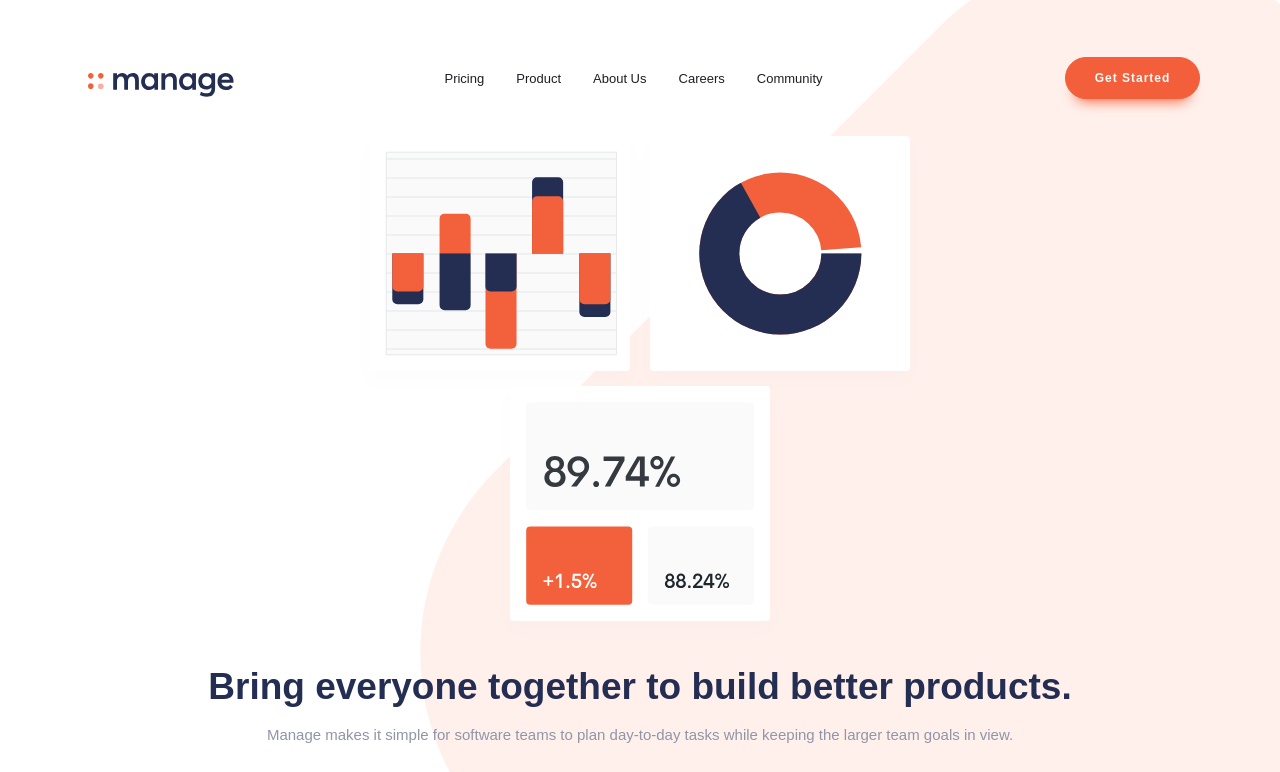
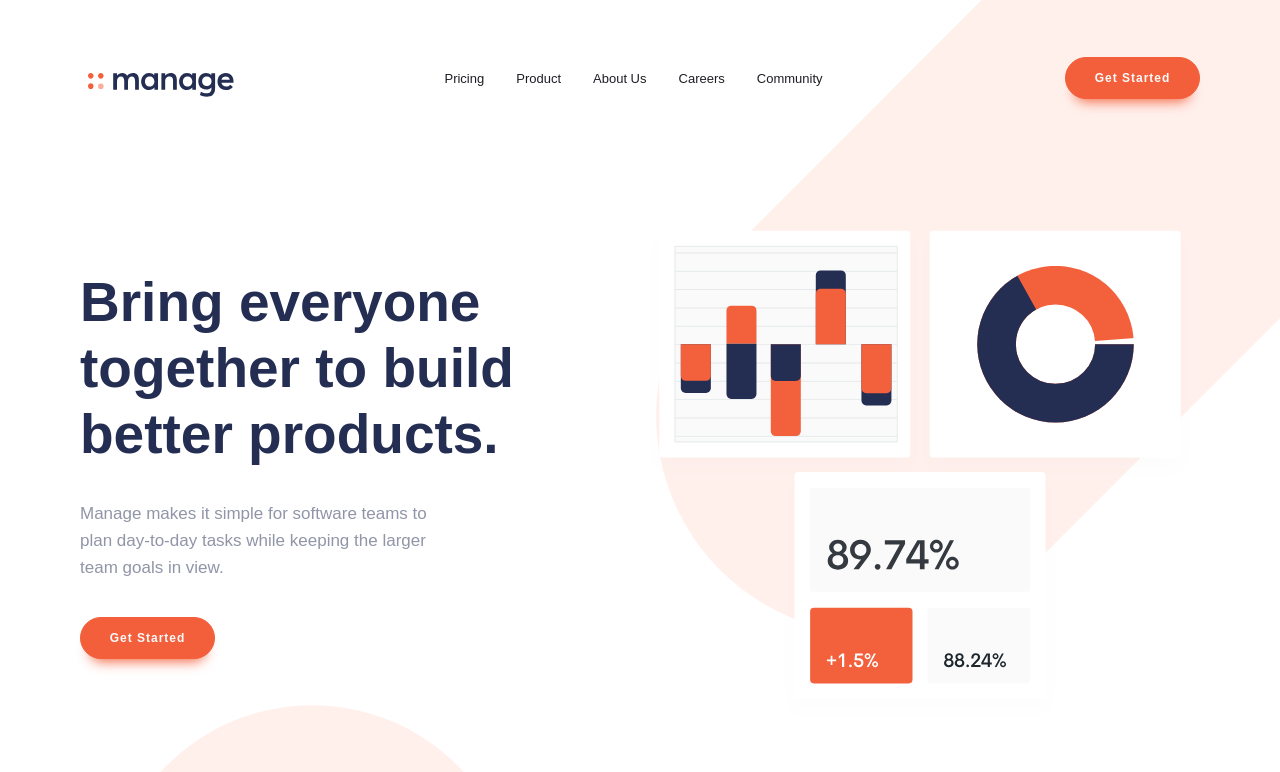
Before and after one commit to emestabillo/manage-landing-page, a website: page index.html in a window 1280 px wide. Shown: the top 772 px of the page. Drawn offline with Linux system fonts and the light colour scheme; a web font is replaced by a local one.

Commit message:
Finish header and background

```diff
--- a/index.html
+++ b/index.html
@@ -47,11 +47,10 @@
           <button class="cta cta--nav">Get Started</button>
           <div class="overlay"></div>
       </div>
-
-
       </nav>
       <section class="hero">
         <div class="container">
+          <div class="hero__wrapper">
             <figure class="hero__image">
               <img src="/images/illustration-intro.svg" alt="graph-chart-data" />
             </figure>
@@ -65,6 +64,8 @@
               </p>
               <button class="cta cta--header">Get Started</button>
             </div>
+          </div>
+
         </div>
       </section>
     </header>
--- a/sass/_base.scss
+++ b/sass/_base.scss
@@ -57,6 +57,12 @@ body {
       background-position: top -20% right -10rem, top 60% right -25rem;
       background-size: 75%, 60%;
     }
+    @media screen and (min-width: 992px) {
+      // background-size: 73%, 60%;
+      // background-position: top -54% right -41rem, top 201% left -25rem;
+      background-size: 814px 814px, 60%;
+      background-position: top -18rem right -19rem, top 201% left -25rem;
+    }
   }
 
   @media screen and (min-width: 1441px) {
--- a/sass/_components.scss
+++ b/sass/_components.scss
@@ -76,7 +76,7 @@
   padding: 0 2.4rem;
   margin: 0 auto;
   height: inherit;
-  @media screen and (min-width: 992px) {
+  @media screen and (min-width: 1180px) {
     padding: 0;
   }
 }
--- a/sass/_layout.scss
+++ b/sass/_layout.scss
@@ -35,7 +35,7 @@ nav {
     top: 10rem;
     left: 2rem;
     right: 2rem;
-    transition: all 0.3s ease-in-out;
+    transition: all 0.2s ease-in-out;
     transform: scale(0);
     background: #fff;
     transform-origin: top right;
@@ -52,6 +52,7 @@ nav {
       font-weight: 400;
       position: static;
       padding: 0;
+      background: transparent;
     }
 
     @media screen and (max-width: 991px) {
@@ -172,11 +173,18 @@ nav {
   //   justify-content: space-between;
   // }
 
+  &__wrapper {
+    @media screen and (min-width: 992px) {
+      display: flex;
+    }
+  }
+
   &__image {
-    // @media screen and (min-width: 920px) {
-    //   order: 2;
-    //   flex: 1;
-    // }
+    @media screen and (min-width: 992px) {
+      order: 2;
+      flex: 1;
+      margin-top: 9.5rem;
+    }
 
     img {
       display: block;
@@ -190,6 +198,11 @@ nav {
     // }
     padding-top: 1rem;
     text-align: center;
+    @media screen and (min-width: 992px) {
+      flex: 1;
+      text-align: left;
+      margin-top: 13.3rem;
+    }
 
     // @media screen and (min-width: 920px) {
     //   display: grid;
@@ -207,10 +220,12 @@ nav {
       font-size: 3.7rem;
       color: $color-dark-blue;
       line-height: 1.4;
-      // @media screen and (min-width: 920px) {
-      //   font-size: 3.7rem;
-      //   // line-height: 1.3;
-      // }
+
+      @media screen and (min-width: 992px) {
+        font-size: 5.5rem;
+        line-height: 1.2;
+        padding-bottom: 2.5rem;
+      }
       // @media screen and (min-width: 1125px) {
       //   font-size: 3.3rem;
       // }
@@ -221,12 +236,13 @@ nav {
       padding: 0.8rem 1.4rem 1.5rem;
       line-height: 1.8;
 
-      // @media screen and (min-width: 920px) {
-      //   // padding: 2.3rem 8vw 2rem 0;
-      //   line-height: 1.5;
-      //   padding: 1rem 15vw 2rem 0;
-      //   // padding-right: 14vw;
-      // }
+      @media screen and (min-width: 992px) {
+        padding-left: 0;
+        padding-right: 18rem;
+        font-size: 1.7rem;
+        line-height: 1.6;
+        padding-bottom: 2rem;
+      }
     }
   }
 }
```
Also changed, not shown: css/style.css. Lines whose indentation alone changed are shown as unchanged.
